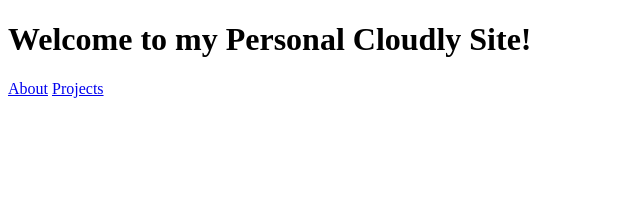
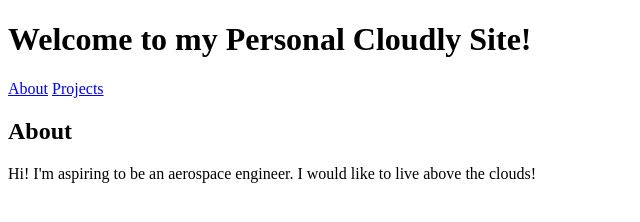
Before and after one commit to Maaadzia/Personal-Cloudly-Site, a plain HTML site: page index.html in a window 1280 px wide. Shown: the whole page, without its empty margins (0-640 px from the left). Drawn offline with Linux system fonts and the light colour scheme.

Commit message:
About section

```diff
--- a/index.html
+++ b/index.html
@@ -13,5 +13,9 @@
         </nav>
     </header>
 
+    <section id="about">
+        <h2>About</h2>
+        <p>Hi! I'm aspiring to be an aerospace engineer. I would like to live above the clouds!</p>
+    </section>
 </body>
 </html>
```
